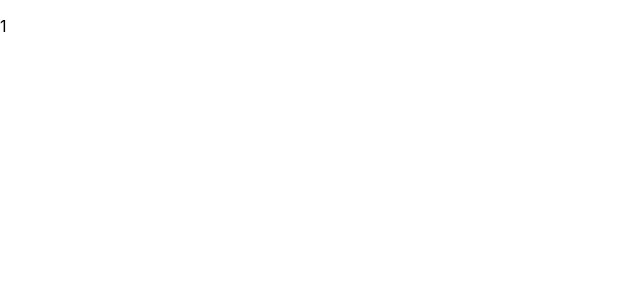
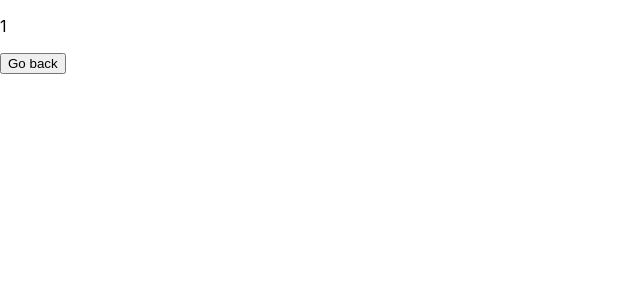
Before and after one commit to westlundhanna/PokeAPI, a React (Create React App) app: page /1 in a window 1280 px wide. Shown: the top 300 px of the page, without its empty margins (0-640 px from the left). Built offline with nearby package versions, Linux system fonts and the light colour scheme.

Commit message:
added go back button with useHistory hook

```diff
--- a/src/components/PokemonDetails.js
+++ b/src/components/PokemonDetails.js
@@ -1,18 +1,21 @@
-import { useParams } from "react-router-dom";
+import { useParams, useHistory } from "react-router-dom";
 
 const PokemonDetails = () => {
     const params = useParams();
 
+    let history = useHistory();
 
-    console.log(params)
+    function clickHandler() {
+        history.push("/");
+    }
 
-        return (
-            <div>
+    return (
+        <>
+
             <p>{params.pokemonName}</p>
-            </div>
-        )
-
-
+            <button onClick={clickHandler}>Go back</button>
+        </>
+    )
 
 
 
```
